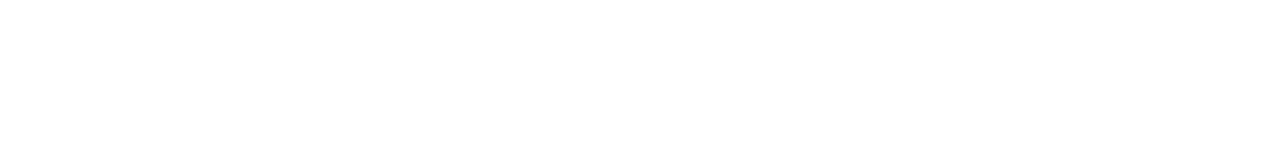
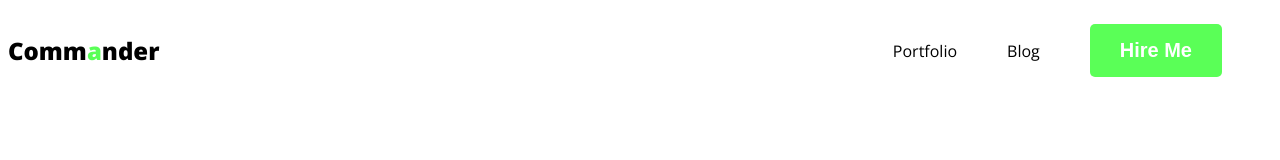
Before and after one commit to ArnobMahmudAsif/web-developer-portfolio, a plain HTML site: page index.html in a window 1280 px wide. Drawn offline with nearby package versions, Linux system fonts and the light colour scheme.

Commit message:
added nav

```diff
--- a/index.html
+++ b/index.html
@@ -4,10 +4,22 @@
     <meta charset="UTF-8">
     <meta name="viewport" content="width=device-width, initial-scale=1.0">
     <title>Web-Developer-Portfolio</title>
+    <link rel="preconnect" href="https://fonts.googleapis.com">
+<link rel="preconnect" href="https://fonts.gstatic.com" crossorigin>
+<link href="https://fonts.googleapis.com/css2?family=Open+Sans:wght@400;800&display=swap" rel="stylesheet">
+
+    <link rel="stylesheet" href="styles/portfolio.css">
 </head>
 <body>
     <header>
-
+       <nav>
+        <h2>Comm<span class="text-primary">a</span>nder</h2>
+        <ul>
+            <li><a href="">Portfolio</a></li>
+            <li><a href="">Blog</a></li>
+            <li><button class="button-primary">Hire Me</button></li>
+        </ul>
+       </nav>
     </header>
     <main>
 
--- /dev/null
+++ b/styles/portfolio.css
@@ -0,0 +1,39 @@
+ /*common shared styles*/
+body {
+    font-family: 'Open Sans', sans-serif;
+}
+.text-primary{
+    color: rgb(90, 255, 87);
+}
+.button-primary{
+    border-radius: 5px;
+    background-color: rgb(90, 255, 87);
+    border: 0;
+    color: white;
+    font-size: 20px;
+    font-weight: 700;
+    padding: 15px 30px;
+}
+nav {
+    display: flex;
+    justify-content: space-between;
+    align-items: center;
+}
+
+.nav-title{
+    color: var(--Dark-01, #000000);
+    font-size: 45px;
+    font-weight: 800;
+}
+nav>ul{
+    display: flex;
+    align-items: center;
+}
+nav li{
+    list-style: none;
+    margin-right: 50px;
+}
+nav a{
+    text-decoration: none;
+    color: #000000;
+}
```
